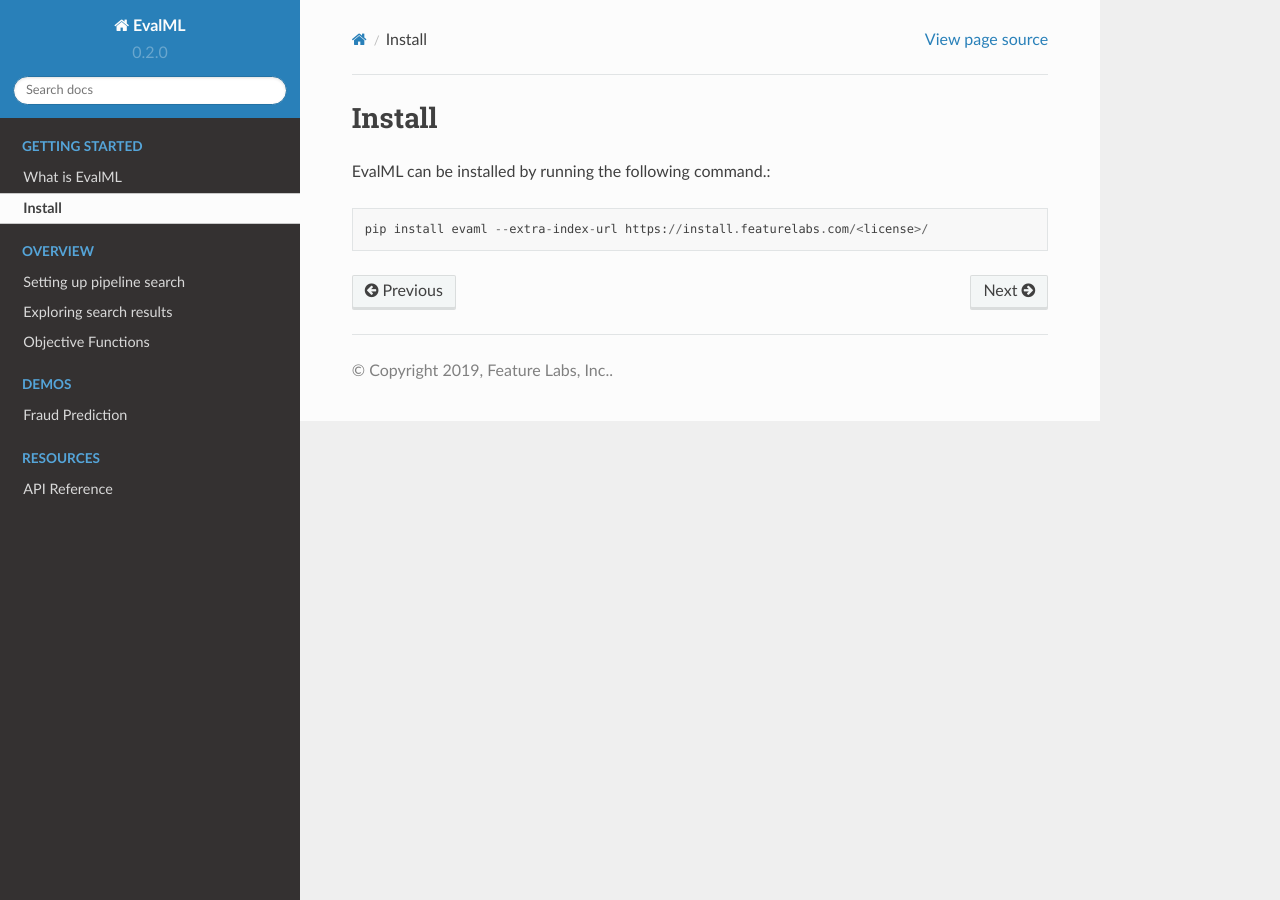
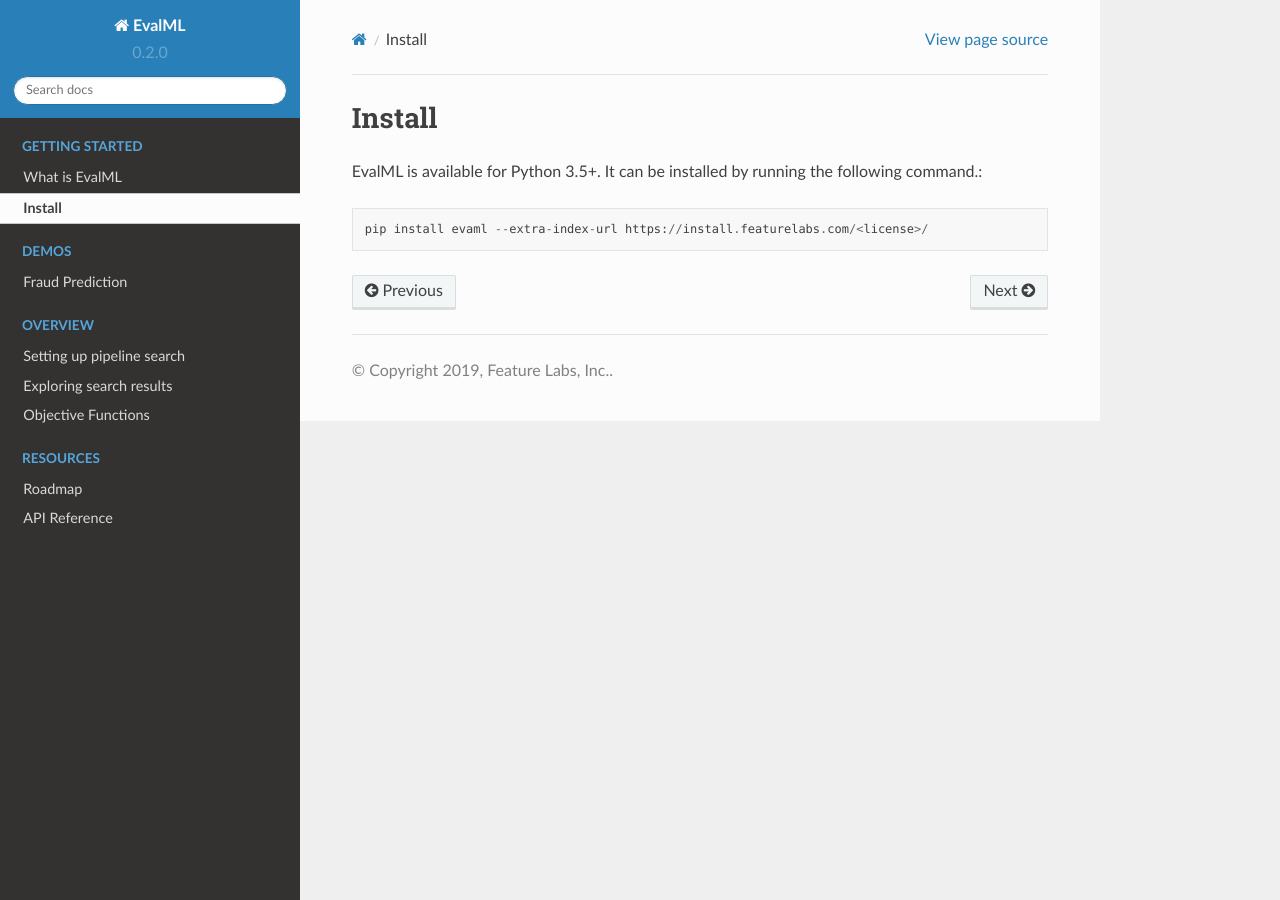
Before and after one commit to alteryx/evalml, a Sphinx documentation site: the page built from docs/source/install.rst, in a window 1280 px wide. Built offline with Sphinx 7.4.7 and the Read the Docs theme 2.0.0, drawn with Linux system fonts in a browser that asks for light colours; pages that are not in the unit, such as notebooks, are missing from menus.

Commit message:
first pass of docs

```diff
--- a/docs/source/api_reference.rst
+++ b/docs/source/api_reference.rst
@@ -81,6 +81,7 @@
     get_pipelines
     RFPipeline
     XGBoostPipeline
+    LogisticRegressionPipeline
 
 .. currentmodule:: evalml.demos
 
--- a/docs/source/install.rst
+++ b/docs/source/install.rst
@@ -2,6 +2,6 @@
 Install
 =======
 
-EvalML can be installed by running the following command.::
+EvalML is available for Python 3.5+. It can be installed by running the following command.::
 
     pip install evaml --extra-index-url https://install.featurelabs.com/<license>/
```
Also changed, not shown: docs/source/roadmap.rst (added, +14 -0 lines), docs/source/index.ipynb, docs/source/overview/pipeline_search.ipynb, docs/source/overview/search_results.ipynb, 2 other files.
